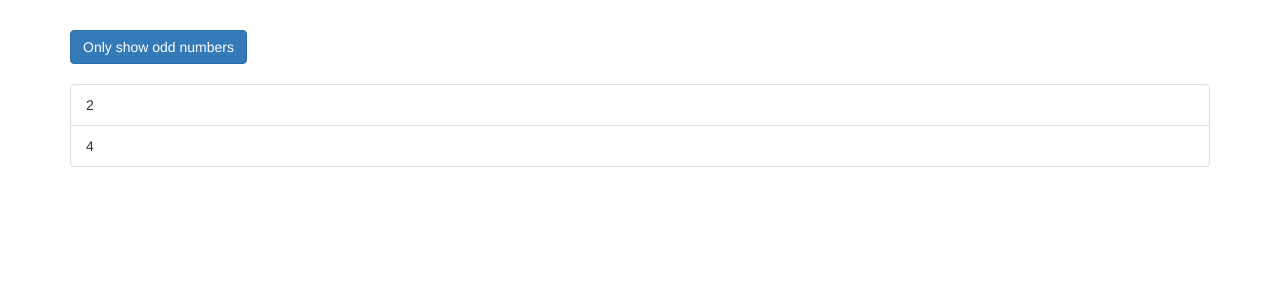
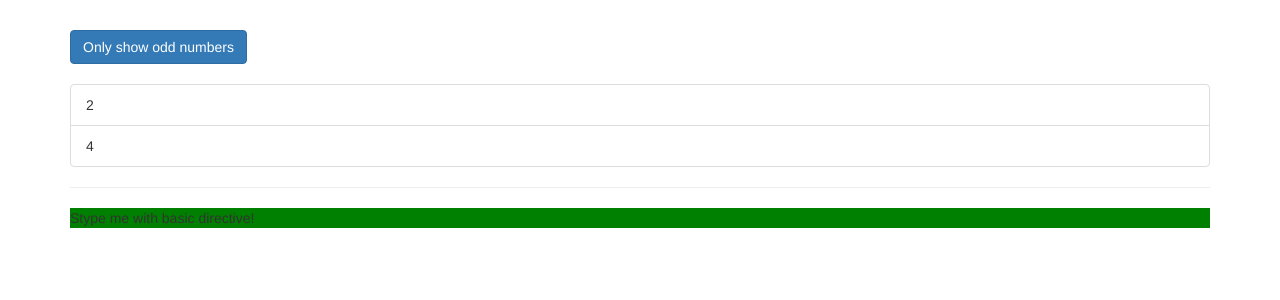
Before and after one commit to amitap16/directives-start, an Angular app: page / in a window 1280 px wide. Shown: the top 300 px of the page. Built offline with nearby package versions, Linux system fonts and the light colour scheme.

Commit message:
Completed - 94. Creating a Basic Attribute Directive

```diff
--- a/src/app/app.component.html
+++ b/src/app/app.component.html
@@ -24,6 +24,8 @@
           </li>
         </div>
       </ul>
+      <hr />
+      <p appBasicHighlight>Stype me with basic directive!</p>
     </div>
   </div>
 </div>
--- a/src/app/app.module.ts
+++ b/src/app/app.module.ts
@@ -3,10 +3,12 @@
 import { FormsModule } from '@angular/forms';
 
 import { AppComponent } from './app.component';
+import { BasicHighlightDirective } from './basic-highlight/basic-highlight.directive';
 
 @NgModule({
   declarations: [
-    AppComponent
+    AppComponent,
+    BasicHighlightDirective
   ],
   imports: [
     BrowserModule,
--- /dev/null
+++ b/src/app/basic-highlight/basic-highlight.directive.ts
@@ -0,0 +1,12 @@
+import { Directive, ElementRef, OnInit } from "@angular/core";
+
+@Directive({
+  selector: '[appBasicHighlight]'
+})
+export class BasicHighlightDirective implements OnInit {
+  constructor(private elementRef: ElementRef) { }
+
+  ngOnInit(): void {
+    this.elementRef.nativeElement.style.backgroundColor = 'green';
+  }
+}
```
